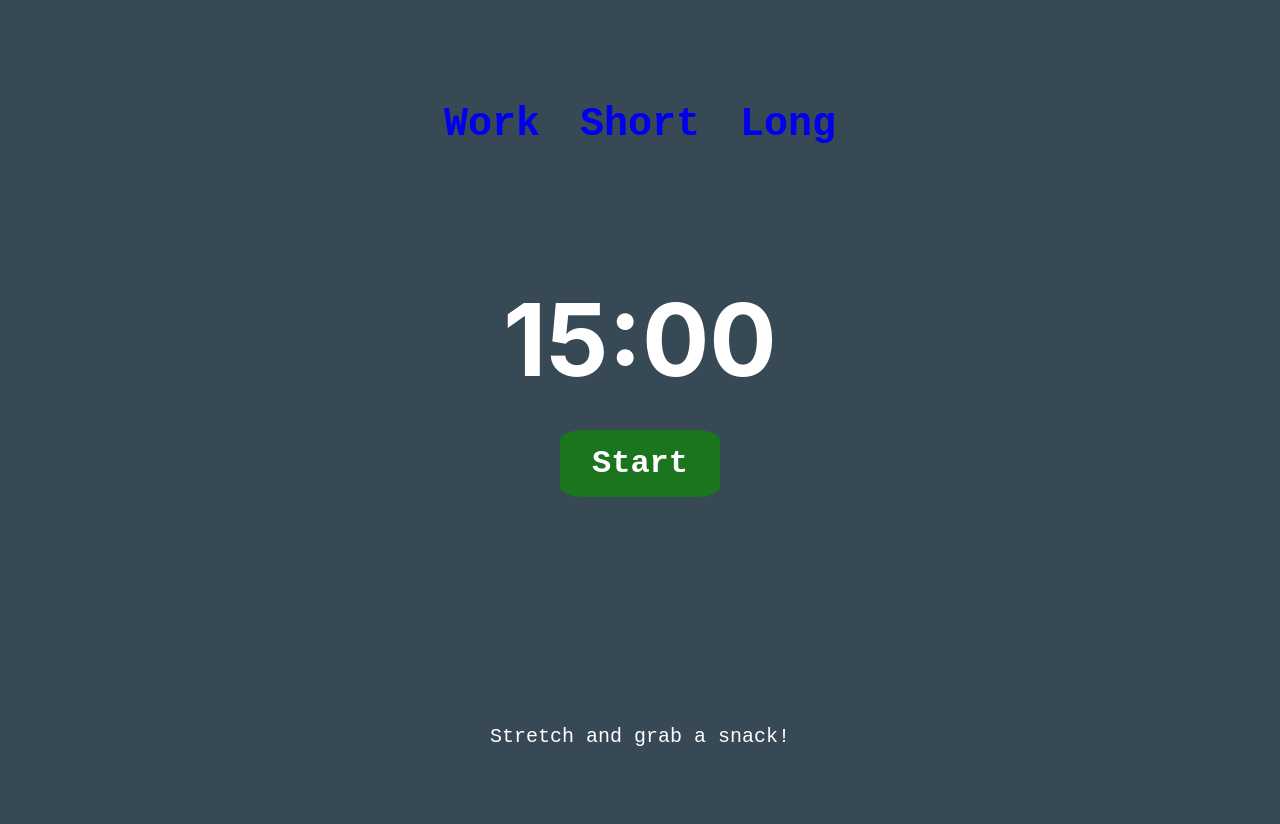
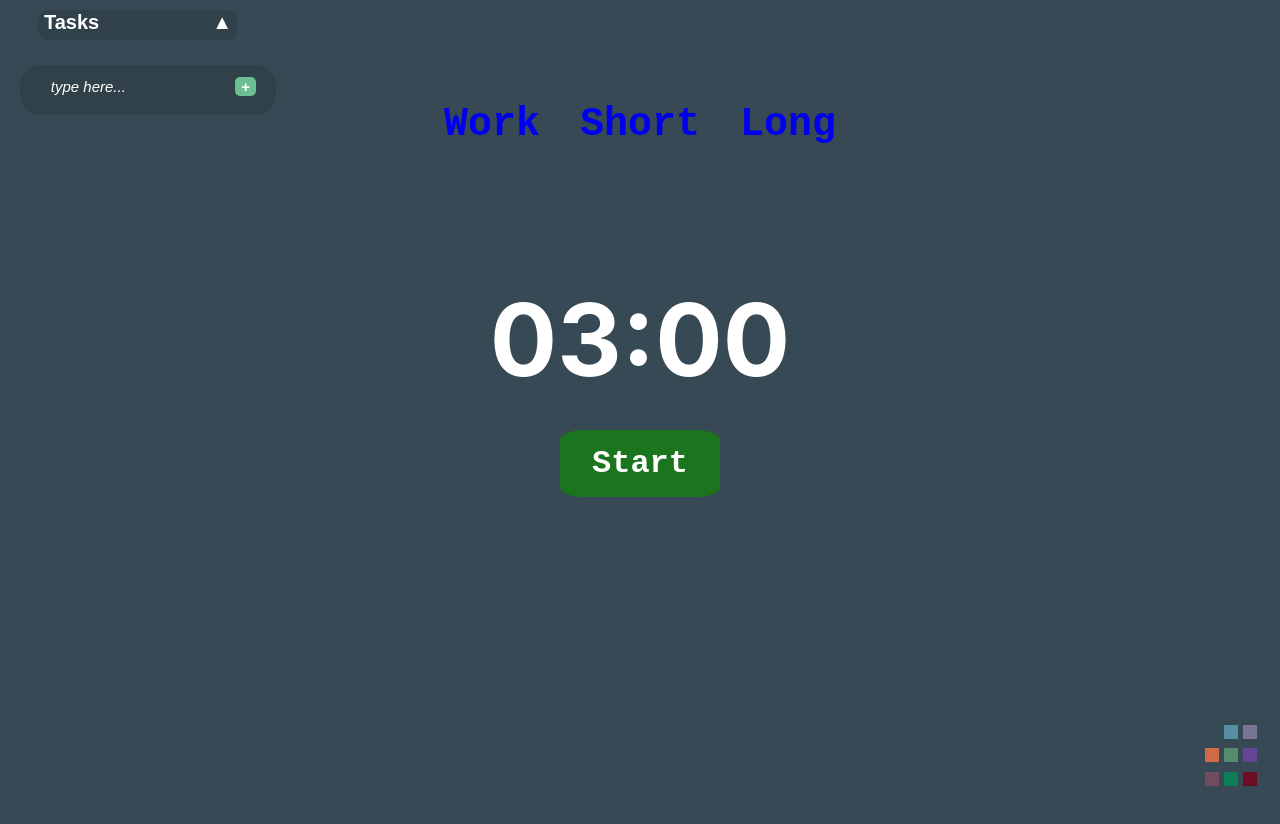
Before and after one commit to elhagen13/StudyWell, a React (Create React App) app in the folder packages/studywell-frontend/: page /long in a window 1280 px wide. Shown: the top 824 px of the page. Before the commit the page ends 800 px from the top, so only its background shows below. Built offline with nearby package versions, Linux system fonts and the light colour scheme.

Commit message:
Fixed timer warnings

```diff
--- a/packages/studywell-frontend/src/components/timer/Timer.js
+++ b/packages/studywell-frontend/src/components/timer/Timer.js
@@ -1,4 +1,4 @@
-import React, {useEffect, useState, useRef} from "react";
+import React, {useEffect, useState, useRef, useMemo, useCallback} from "react";
 import StartButton from "./StartButton";
 import bluemingsound from "../../sounds/blueming-alarm.mp3"; // Update the path to your alarm sound file
 import { useNavigate } from "react-router-dom"; // Import useNavigate
@@ -15,7 +15,22 @@ function Timer(props) {
   const [breakCount, setBreakCount] = useState(0);
 
 
-  var audio = new Audio(bluemingsound);
+  const audio = useMemo(() => new Audio(bluemingsound), []);
+
+  const endTimer = useCallback(() => {
+
+    setTimerDone(true);
+    audio.play();
+    setBreakCount(count => count + 1);
+    console.log(breakCount);
+    if (breakCount % 3 === 0){
+      navigate("/long");
+    }
+    else{
+      navigate("/short")
+    }
+
+  },[audio, breakCount, navigate]);
 
   useEffect(()=>{
 
@@ -39,7 +54,7 @@ function Timer(props) {
       }
     }, 1000)}
     return ()=>clearInterval(timerRef.current);
-  }, [timerOn, minutes, seconds]);
+  }, [timerOn, minutes, seconds, audio, endTimer]);
 
   function startTimer() {
     setTimerOn(true);
@@ -48,28 +63,13 @@ function Timer(props) {
     setTimerOn(false);
   }
 
-  function endTimer(){
-    setTimerDone(true);
-    audio.play();
-    setBreakCount(count => count + 1);
-    console.log(breakCount);
-    if (breakCount % 3 === 0){
-      navigate("/long");
-    }
-    else{
-      navigate("/short")
-    }
 
-  }
-  function navigateToMain() {
-    navigate("/");
-  }
 
   useEffect(() => {
     if (timerDone) {
-      navigateToMain();
+      navigate("/");
     }
-  }, [timerDone]);
+  }, [timerDone, navigate]);
 
   return (
     <div className="container">
--- a/packages/studywell-frontend/src/pages/LongBreak.js
+++ b/packages/studywell-frontend/src/pages/LongBreak.js
@@ -1,18 +1,63 @@
 import "../App.css";
 import "../components/timer/Timer.css";
-import React from "react";
+import React, { useState } from "react";
+import Task from "../components/taskbar/Task";
+import TaskBar from "../components/taskbar/TaskBar";
 import Timer from "../components/timer/Timer";
+import ColorBox from "../components/colorbox/ColorBox";
+
 import "./Page.css";
 
+const CloseButton = ({ onClose, isVisible }) => {
+  const handleClick = () => {
+    onClose();
+  };
+
+  return (
+    <button className="closeButton" onClick={handleClick}>
+      <div className="task_text">Tasks</div>
+      <div className="close_arrow">{isVisible ? "▲" : "▼"}</div>
+    </button>
+  );
+};
+
 function LongBreak() {
+  const [tasks, setTasks] = useState([]);
+  const [isVisible, setIsVisible] = useState(true);
+
+  const toggleParentComponent = () => {
+    setIsVisible(!isVisible);
+  };
+
+  function removeTask(index) {
+    const updated = tasks.filter((task, i) => {
+      return i !== index;
+    });
+    setTasks(updated);
+  }
+
+  function updateList(task) {
+    console.log(task);
+    setTasks([...tasks, task]);
+    console.log(tasks);
+  }
+
   return (
-    <div>
+    <div id="MainScreen">
       <div className="container">
-        <Timer time={15} />
+        <Timer time={3} />
       </div>
-      <div className="break_text">
-        <p>Stretch and grab a snack!</p>
+
+      <div className={isVisible ? "task_bar_on" : "task_bar_off"}>
+        <CloseButton onClose={toggleParentComponent} isVisible={isVisible} />
+        {isVisible && (
+          <div className="tasks">
+            <TaskBar tasksData={tasks} removeTask={removeTask} />
+            <Task handleSubmit={updateList} />
+          </div>
+        )}
       </div>
+      <ColorBox />
     </div>
   );
 }
--- a/packages/studywell-frontend/src/pages/ShortBreak.js
+++ b/packages/studywell-frontend/src/pages/ShortBreak.js
@@ -1,17 +1,63 @@
 import "../App.css";
 import "../components/timer/Timer.css";
+import React, { useState } from "react";
+import Task from "../components/taskbar/Task";
+import TaskBar from "../components/taskbar/TaskBar";
+import Timer from "../components/timer/Timer";
+import ColorBox from "../components/colorbox/ColorBox";
+
 import "./Page.css";
-import Timer from "../components/timer/Timer";
+
+const CloseButton = ({ onClose, isVisible }) => {
+  const handleClick = () => {
+    onClose();
+  };
+
+  return (
+    <button className="closeButton" onClick={handleClick}>
+      <div className="task_text">Tasks</div>
+      <div className="close_arrow">{isVisible ? "▲" : "▼"}</div>
+    </button>
+  );
+};
 
 function ShortBreak() {
+  const [tasks, setTasks] = useState([]);
+  const [isVisible, setIsVisible] = useState(true);
+
+  const toggleParentComponent = () => {
+    setIsVisible(!isVisible);
+  };
+
+  function removeTask(index) {
+    const updated = tasks.filter((task, i) => {
+      return i !== index;
+    });
+    setTasks(updated);
+  }
+
+  function updateList(task) {
+    console.log(task);
+    setTasks([...tasks, task]);
+    console.log(tasks);
+  }
+
   return (
-    <div>
+    <div id="MainScreen">
       <div className="container">
-        <Timer time={5} />
+        <Timer time={3} />
       </div>
-      <div className="break_text">
-        <p>Stretch and grab a snack!</p>
+
+      <div className={isVisible ? "task_bar_on" : "task_bar_off"}>
+        <CloseButton onClose={toggleParentComponent} isVisible={isVisible} />
+        {isVisible && (
+          <div className="tasks">
+            <TaskBar tasksData={tasks} removeTask={removeTask} />
+            <Task handleSubmit={updateList} />
+          </div>
+        )}
       </div>
+      <ColorBox />
     </div>
   );
 }
```
